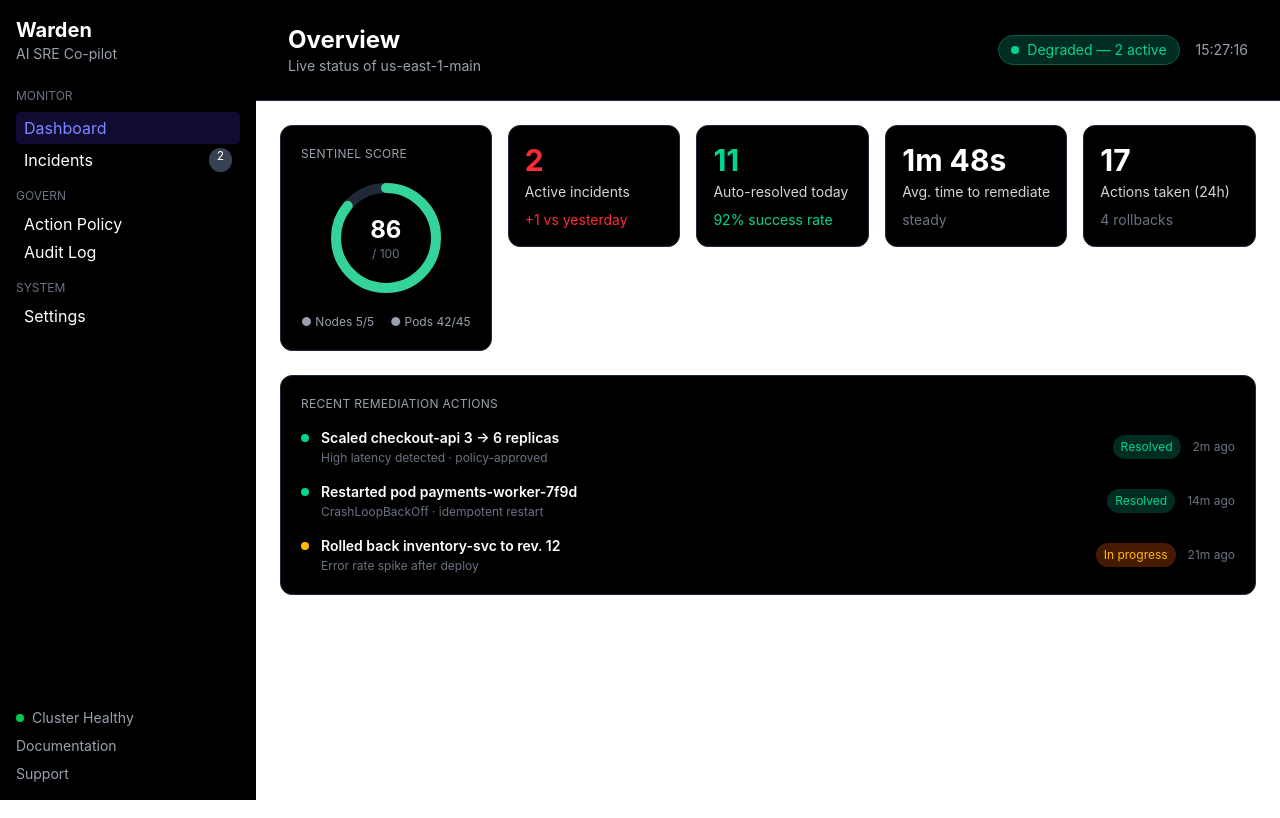
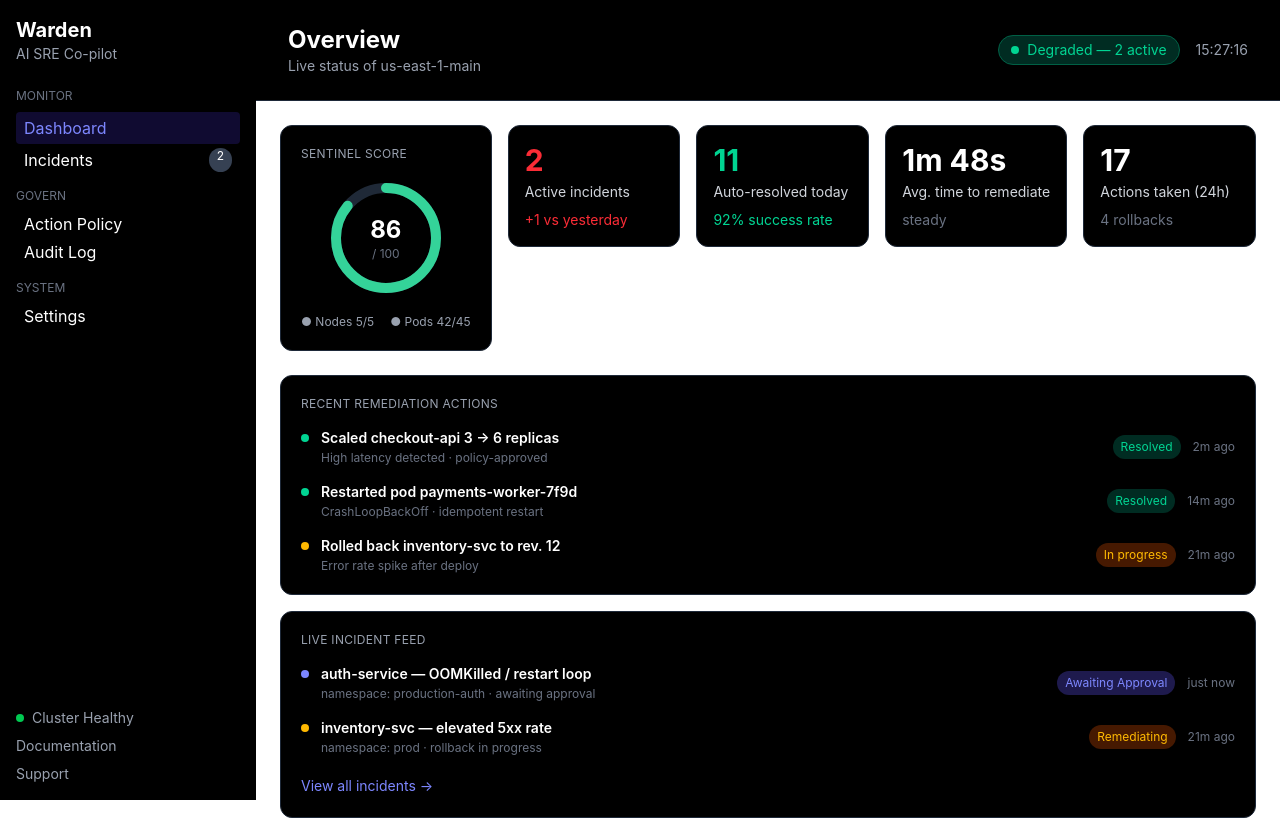
Before and after one commit to Abjithbk/warden-ai, a React app in the folder dashboard/frontend/: page / in a window 1280 px wide. Built offline with nearby package versions, Linux system fonts and the light colour scheme; the HTML template or start-up script is replaced by a standard one.

Commit message:
feat(dashboard): add LiveIncidentFeed panel, complete Overview page layout (issue #2)

```diff
--- a/dashboard/frontend/src/App.jsx
+++ b/dashboard/frontend/src/App.jsx
@@ -3,11 +3,17 @@ import Header from './components/Header'
 import StatCard from './components/StatCard'
 import SentinelScoreCard from './components/SentinelScoreCard'
 import RemediationActionsList from './components/RemediationActionsList'
+import LiveIncidentFeed from './components/LiveIncidentFeed'
 
 const remediationActions = [
   { id: 1, title: "Scaled checkout-api 3 → 6 replicas", subtitle: "High latency detected · policy-approved", status: "Resolved", time: "2m ago" },
   { id: 2, title: "Restarted pod payments-worker-7f9d", subtitle: "CrashLoopBackOff · idempotent restart", status: "Resolved", time: "14m ago" },
   { id: 3, title: "Rolled back inventory-svc to rev. 12", subtitle: "Error rate spike after deploy", status: "In progress", time: "21m ago" },
+]
+
+const liveIncidents = [
+  { id: 1, title: "auth-service — OOMKilled / restart loop", subtitle: "namespace: production-auth · awaiting approval", status: "Awaiting Approval", time: "just now" },
+  { id: 2, title: "inventory-svc — elevated 5xx rate", subtitle: "namespace: prod · rollback in progress", status: "Remediating", time: "21m ago" },
 ]
 
 function App() {
@@ -23,8 +29,9 @@ function App() {
           <StatCard value="1m 48s" label="Avg. time to remediate" subtext="steady" accentColor="white" />
           <StatCard value="17" label="Actions taken (24h)" subtext="4 rollbacks" accentColor="white" />
         </div>
-        <div className="px-6">
+        <div className="px-6 flex flex-col gap-4">
           <RemediationActionsList actions={remediationActions} />
+          <LiveIncidentFeed incidents={liveIncidents} />
         </div>
       </div>
     </div>
--- /dev/null
+++ b/dashboard/frontend/src/components/LiveIncidentFeed.jsx
@@ -0,0 +1,29 @@
+function LiveIncidentFeed({ incidents }) {
+  return (
+    <div className="bg-black border border-gray-800 rounded-xl p-5">
+      <p className="text-gray-400 text-xs tracking-wide mb-4">LIVE INCIDENT FEED</p>
+      <div className="flex flex-col gap-4">
+        {incidents.map((incident) => (
+          <div key={incident.id} className="flex items-center justify-between">
+            <div className="flex items-start gap-3">
+              <span className={`w-2 h-2 rounded-full mt-1.5 ${incident.status === 'Awaiting Approval' ? 'bg-indigo-400' : 'bg-amber-400'}`}></span>
+              <div>
+                <p className="text-white text-sm font-semibold">{incident.title}</p>
+                <p className="text-gray-500 text-xs mt-0.5">{incident.subtitle}</p>
+              </div>
+            </div>
+            <div className="flex items-center gap-3">
+              <span className={`text-xs px-2 py-1 rounded-full whitespace-nowrap ${incident.status === 'Awaiting Approval' ? 'bg-indigo-950 text-indigo-400' : 'bg-amber-950 text-amber-400'}`}>
+                {incident.status}
+              </span>
+              <span className="text-gray-500 text-xs whitespace-nowrap">{incident.time}</span>
+            </div>
+          </div>
+        ))}
+      </div>
+      <a href="#" className="text-indigo-400 text-sm mt-5 inline-block">View all incidents →</a>
+    </div>
+  )
+}
+
+export default LiveIncidentFeed
```
